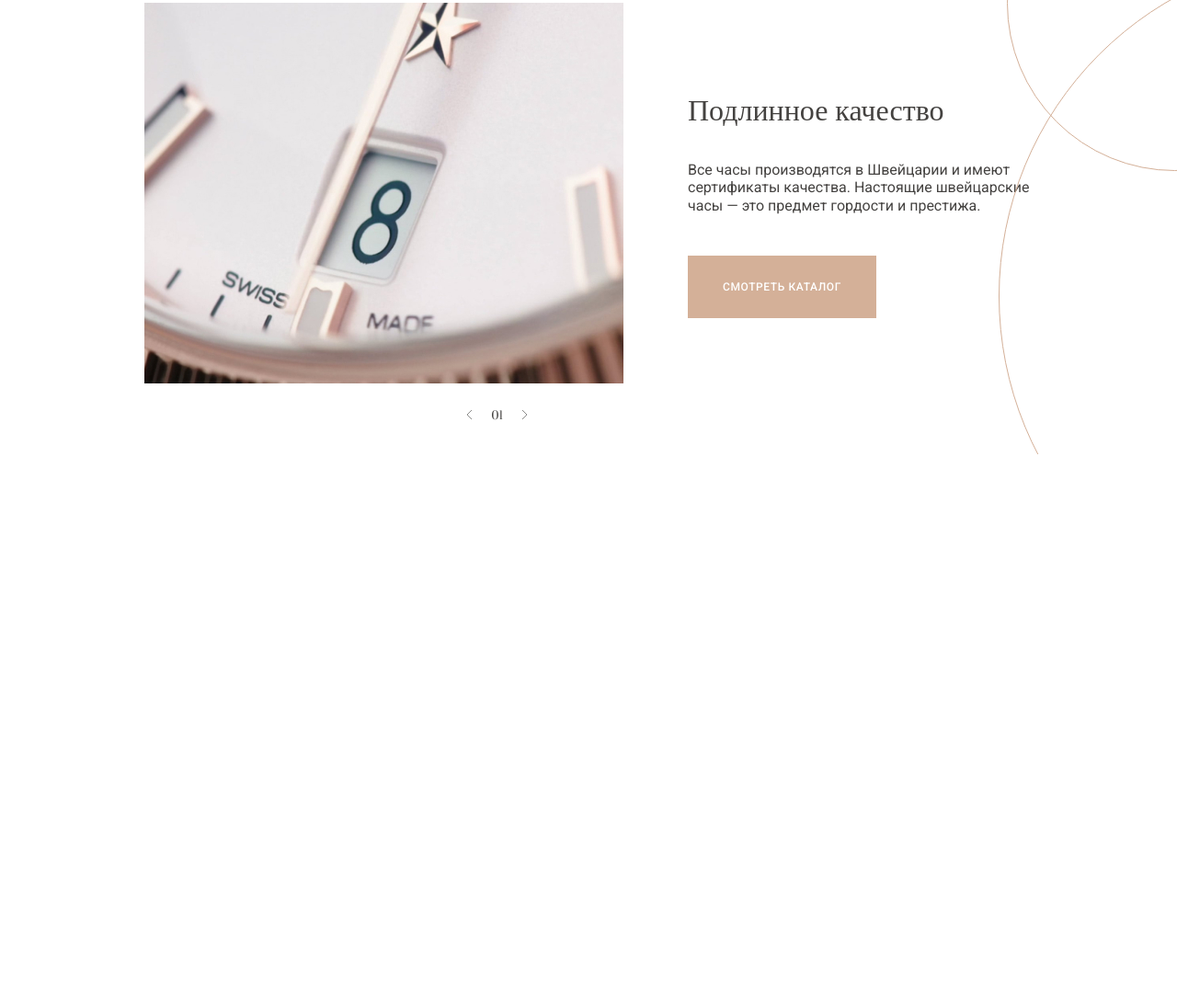
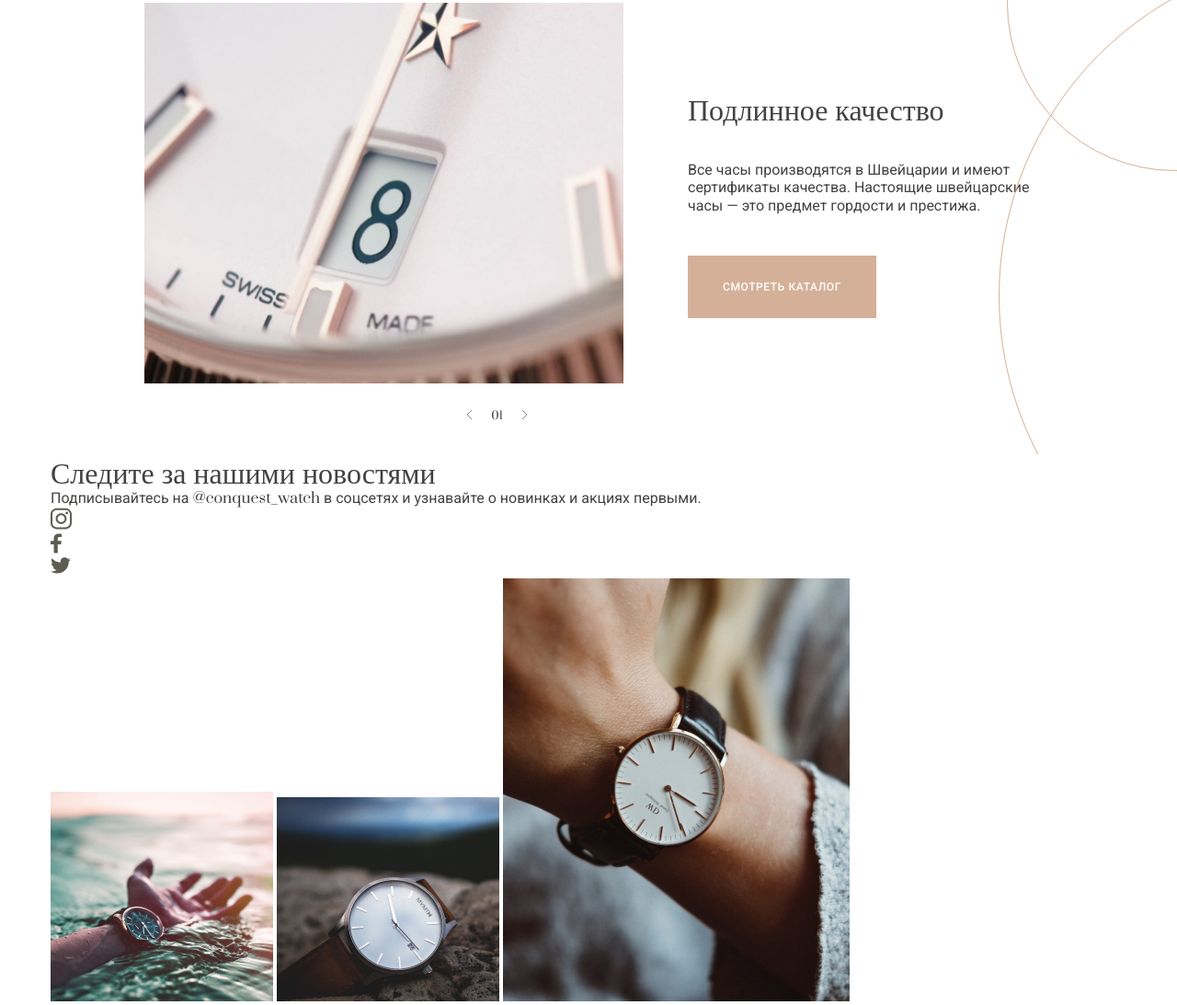
Before and after one commit to Vanesflat/Conquest, a plain HTML site: page app/index.html in a window 1280 px wide. Shown: the part 1632-2725 px from the top of the page at 92% size. Before the commit the page ends 2126 px from the top, so only its background shows below. Drawn offline with nearby package versions, Linux system fonts and the light colour scheme.

Commit message:
Create follow section markup

```diff
--- a/app/index.html
+++ b/app/index.html
@@ -202,6 +202,64 @@
 
       <!-- end features -->
 
+      <section class="follow">
+        <div class="container">
+          <div class="follow__wrapper">
+
+            <div class="follow__info">
+              <h2 class="follow__title title">Следите за нашими новостями</h2>
+
+              <p class="follow__text">
+                Подписывайтесь на <span>@conquest_watch</span> в соцсетях и узнавайте о новинках и акциях первыми.
+              </p>
+
+              <nav class="social">
+                <ul class="social__list">
+                  <li class="social__item">
+                    <a class="social__link" href="#">
+                      <svg width="23" height="24" viewBox="0 0 23 24" fill="none" xmlns="http://www.w3.org/2000/svg">
+                        <path
+                          d="M6.6571 0.67334C2.98565 0.67334 0 3.63873 0 7.28325V16.8407C0 20.4852 2.98565 23.449 6.6571 23.449H16.3429C20.0143 23.449 23 20.4852 23 16.8407V7.28325C23 3.63873 20.0143 0.67334 16.3429 0.67334H6.6571ZM6.6571 2.6313H16.3429C18.9559 2.6313 21.0292 4.68941 21.0292 7.28325V16.8407C21.0292 19.4345 18.9559 21.491 16.3429 21.491H6.6571C4.04408 21.491 1.97241 19.4345 1.97241 16.8407V7.28325C1.97241 4.68941 4.04408 2.6313 6.6571 2.6313ZM17.6727 4.58924C16.9107 4.58924 16.2934 5.20201 16.2934 5.95832C16.2934 6.71466 16.9107 7.32741 17.6727 7.32741C18.4346 7.32741 19.0519 6.71466 19.0519 5.95832C19.0519 5.20201 18.4346 4.58924 17.6727 4.58924ZM11.5 6.19713C8.24893 6.19713 5.59264 8.83395 5.59264 12.0612C5.59264 15.2884 8.24893 17.9252 11.5 17.9252C14.7511 17.9252 17.409 15.2884 17.409 12.0612C17.409 8.83395 14.7511 6.19713 11.5 6.19713ZM11.5 8.15509C13.6853 8.15509 15.4366 9.89192 15.4366 12.0612C15.4366 14.2304 13.6853 15.9672 11.5 15.9672C9.31472 15.9672 7.56504 14.2304 7.56504 12.0612C7.56504 9.89192 9.31472 8.15509 11.5 8.15509Z"
+                          fill="#5C5C50" />
+                      </svg>
+                    </a>
+                  </li>
+
+                  <li class="social__item">
+                    <a class="social__link" href="#">
+                      <svg width="12" height="22" viewBox="0 0 12 22" fill="none" xmlns="http://www.w3.org/2000/svg">
+                        <path
+                          d="M8.83169 0.571289C5.69558 0.571289 3.54784 2.30036 3.54784 5.47684V8.21442H0V11.9271H3.54784V21.449H7.78878V11.9271H11.3267L11.8581 8.21442H7.78878V5.84364C7.78878 4.76904 8.11969 4.0365 9.8251 4.0365H12V0.717411C11.6238 0.672179 10.3339 0.571289 8.83169 0.571289Z"
+                          fill="#5C5C50" />
+                      </svg>
+                    </a>
+                  </li>
+
+                  <li class="social__item">
+                    <a class="social__link" href="#">
+                      <svg width="22" height="18" viewBox="0 0 22 18" fill="none" xmlns="http://www.w3.org/2000/svg">
+                        <path
+                          d="M22 2.38918C21.191 2.73222 20.321 2.96407 19.4081 3.06852C20.3398 2.5346 21.0552 1.68955 21.3922 0.682817C20.5202 1.17718 19.5546 1.53577 18.526 1.72905C17.7032 0.891167 16.5301 0.367432 15.232 0.367432C12.7393 0.367432 10.7189 2.298 10.7189 4.67956C10.7189 5.01766 10.7584 5.34689 10.8357 5.6623C7.0846 5.4827 3.75901 3.76541 1.53295 1.15673C1.14443 1.79333 0.921886 2.53398 0.921886 3.3244C0.921886 4.82069 1.71835 6.14036 2.92973 6.91397C2.18992 6.89187 1.49391 6.6978 0.885376 6.37458C0.88451 6.39275 0.884504 6.41067 0.884504 6.4287C0.884504 8.51842 2.44044 10.2609 4.50492 10.6573C4.12653 10.7559 3.7279 10.808 3.31624 10.808C3.02512 10.808 2.74286 10.7817 2.46681 10.7311C3.04153 12.4443 4.70801 13.6912 6.68333 13.7261C5.13742 14.8829 3.19166 15.5719 1.07697 15.5719C0.712916 15.5719 0.353368 15.5514 0 15.5118C1.99818 16.7353 4.37022 17.449 6.91929 17.449C15.2207 17.449 19.7597 10.8783 19.7597 5.17934C19.7597 4.99246 19.7552 4.80686 19.747 4.62193C20.6285 4.01345 21.3936 3.25416 21.999 2.38921"
+                          fill="#5C5C50" />
+                      </svg>
+                    </a>
+                  </li>
+                </ul>
+              </nav>
+            </div>
+
+            <div class="gallery">
+              <img class="gallery__img" src="images/gallery/photo-1.jpg" alt="Фотография часов">
+              <img class="gallery__img" src="images/gallery/photo-2.jpg" alt="Фотография часов">
+              <img class="gallery__img" src="images/gallery/photo-3.jpg" alt="Фотография часов">
+            </div>
+
+          </div>
+        </div>
+      </section>
+
+      <!-- end follow -->
+
     </main>
 
     <footer class="footer">
```
